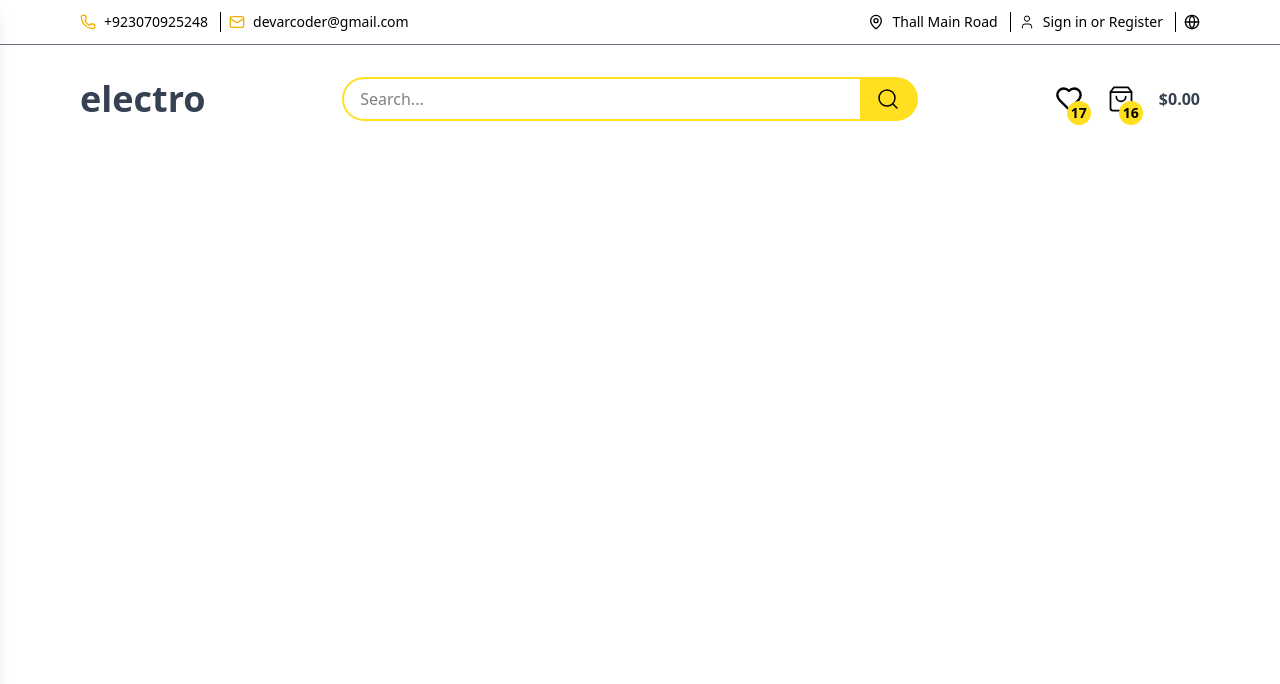
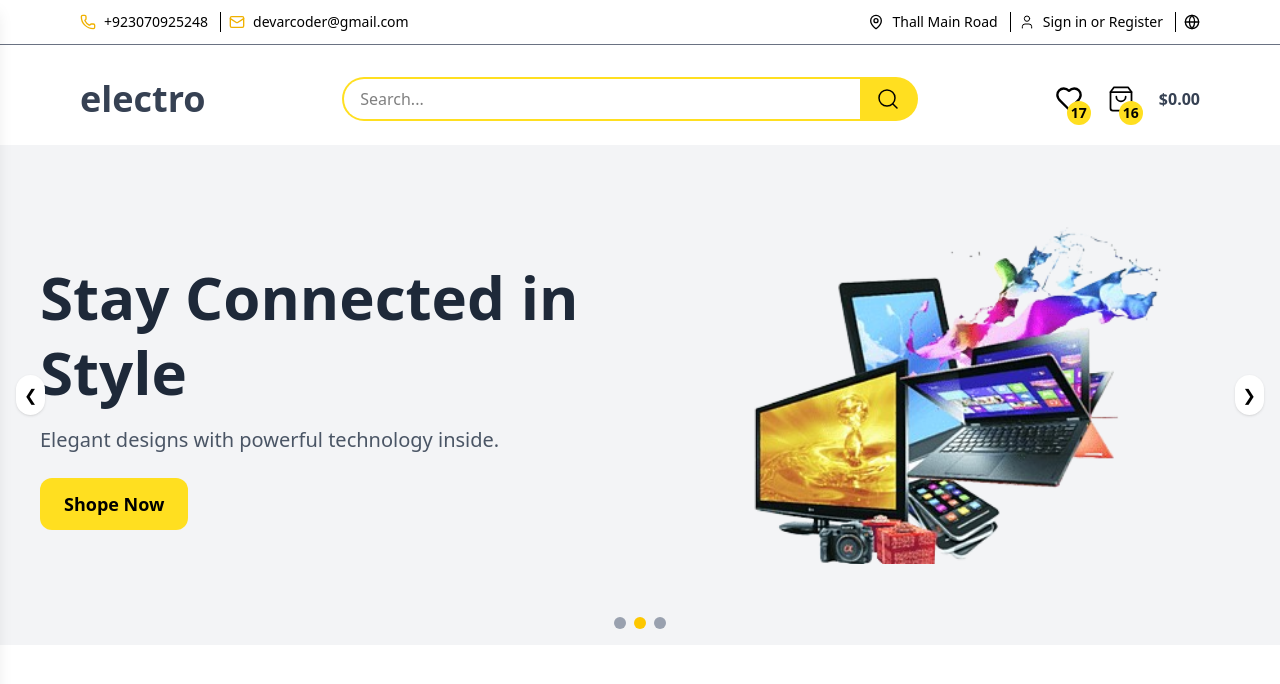
Before and after one commit to devARcoder/Electronics_Store, a React (Vite) app: page / in a window 1280 px wide. Shown: the top 684 px of the page. Built offline with nearby package versions, Linux system fonts and the light colour scheme.

Commit message:
added Hero section topbanner

```diff
--- a/package.json
+++ b/package.json
@@ -1,5 +1,5 @@
 {
-  "name": "electronics-shop",
+  "name": "electronics-store",
   "private": true,
   "version": "0.0.0",
   "type": "module",
--- a/src/App.jsx
+++ b/src/App.jsx
@@ -1,12 +1,14 @@
 
 import './App.css'
 import Header from './layout/Header'
+import Main from './layout/Main'
 
 function App() {
 
   return (
     <>
     <Header/>
+    <Main/>
     </>
   )
 }
--- /dev/null
+++ b/src/components/hero_section/TopBanners.jsx
@@ -0,0 +1,66 @@
+import { useState, useEffect } from 'react';
+import { slides } from '../../data/data';
+import { Button } from '../shared/imports';
+const TopBanners = () => {
+  const [current, setCurrent] = useState(0);
+
+  useEffect(() => {
+    const timer = setInterval(() => {
+      setCurrent((prev) => (prev + 1) % slides.length);
+    }, 5000);
+    return () => clearInterval(timer);
+  }, []);
+
+  const goToSlide = (index) => setCurrent(index);
+  const nextSlide = () => setCurrent((current + 1) % slides.length);
+  const prevSlide = () => setCurrent((current - 1 + slides.length) % slides.length);
+
+  return (
+    <div className="w-full bg-gray-100 relative overflow-hidden py-10 md:py-0">
+      <div className="max-w-7xl mx-auto px-6 md:px-10 h-[500px] flex items-center">
+        <div className="flex flex-col md:flex-row items-center justify-between w-full">
+
+          <div className="text-center md:text-left md:w-1/2 transition-all duration-700 ease-in-out">
+            <h1 key={slides[current].title} className="text-4xl md:text-6xl font-bold text-gray-800 leading-tight transition-opacity duration-500 opacity-100">
+              {slides[current].title}
+            </h1>
+            <p className="mt-4 text-lg md:text-xl text-gray-600">
+              {slides[current].description}
+            </p>
+            <Button name="Shope Now" className="bg-yellow-300 text-black hover:bg-gray-800 hover:text-white" />
+          </div>
+
+          <div className="w-full md:w-1/2 flex justify-center transition-all duration-700 ease-in-out ">
+            <img
+              key={slides[current].image}
+              src={slides[current].image}
+              alt="Smartwatch"
+              className="w-full max-w-md object-contain transition-opacity duration-700 opacity-100"
+            />
+          </div>
+        </div>
+      </div>
+
+
+      <button onClick={prevSlide} className="absolute left-4 top-1/2 transform -translate-y-1/2 bg-white p-2 rounded-full shadow hover:bg-gray-200">
+        ❮
+      </button>
+      <button onClick={nextSlide} className="absolute right-4 top-1/2 transform -translate-y-1/2 bg-white p-2 rounded-full shadow hover:bg-gray-200">
+        ❯
+      </button>
+
+
+      <div className="absolute bottom-4 left-1/2 transform -translate-x-1/2 flex space-x-2">
+        {slides.map((_, i) => (
+          <button
+            key={i}
+            onClick={() => goToSlide(i)}
+            className={`w-3 h-3 rounded-full ${i === current ? 'bg-yellow-400' : 'bg-gray-400'} transition-all`}
+          />
+        ))}
+      </div>
+    </div>
+  );
+};
+
+export default TopBanners;
--- /dev/null
+++ b/src/components/shared/Imports.jsx
@@ -0,0 +1,11 @@
+// Navbar Components
+import Sidebar from '../../components/headers/Sidebar';
+import TopBar from '../../components/headers/TopBar';
+import SearchBar from '../../components/headers/SearchBar';
+
+// TopBanners Components
+import Button from '../shared/common/Button';
+
+export {
+    Sidebar,TopBar,SearchBar,Button
+}
--- /dev/null
+++ b/src/components/shared/common/Button.jsx
@@ -0,0 +1,13 @@
+import React from "react";
+
+const Button = ({className, name}) => {
+  return (
+    <>
+      <button className={`mt-6 px-6 py-3 ${className} rounded-xl font-bold text-lg transition-all`}>
+        {name}
+      </button>
+    </>
+  );
+};
+
+export default Button;
--- a/src/data/data.js
+++ b/src/data/data.js
@@ -0,0 +1,24 @@
+import banner1 from '/images/banner1.png';
+import banner2 from '/images/banner2.png';
+import banner3 from '/images/banner3.png';
+// electro-image-slide-1.webp
+export const slides = [
+  {
+    id: 1,
+    title: 'Discover the Future of Smartwatches',
+    description: 'Style, innovation, and performance in one powerful device.',
+    image: banner1,
+  },
+  {
+    id: 2,
+    title: 'Stay Connected in Style',
+    description: 'Elegant designs with powerful technology inside.',
+    image: banner2,
+  },
+  {
+    id: 3,
+    title: 'Smart Fitness on Your Wrist',
+    description: 'Track health, stay active, and look great doing it.',
+    image: banner3,
+  },
+];
--- a/src/layout/Main.jsx
+++ b/src/layout/Main.jsx
@@ -0,0 +1,12 @@
+import React from 'react'
+import TopBanners from '../components/hero_section/TopBanners'
+
+const Main = () => {
+  return (
+    <>
+      <TopBanners/>
+    </>
+  )
+}
+
+export default Main
```
Also changed, not shown: src/components/headers/Navbar.jsx (+2 -5 lines).
